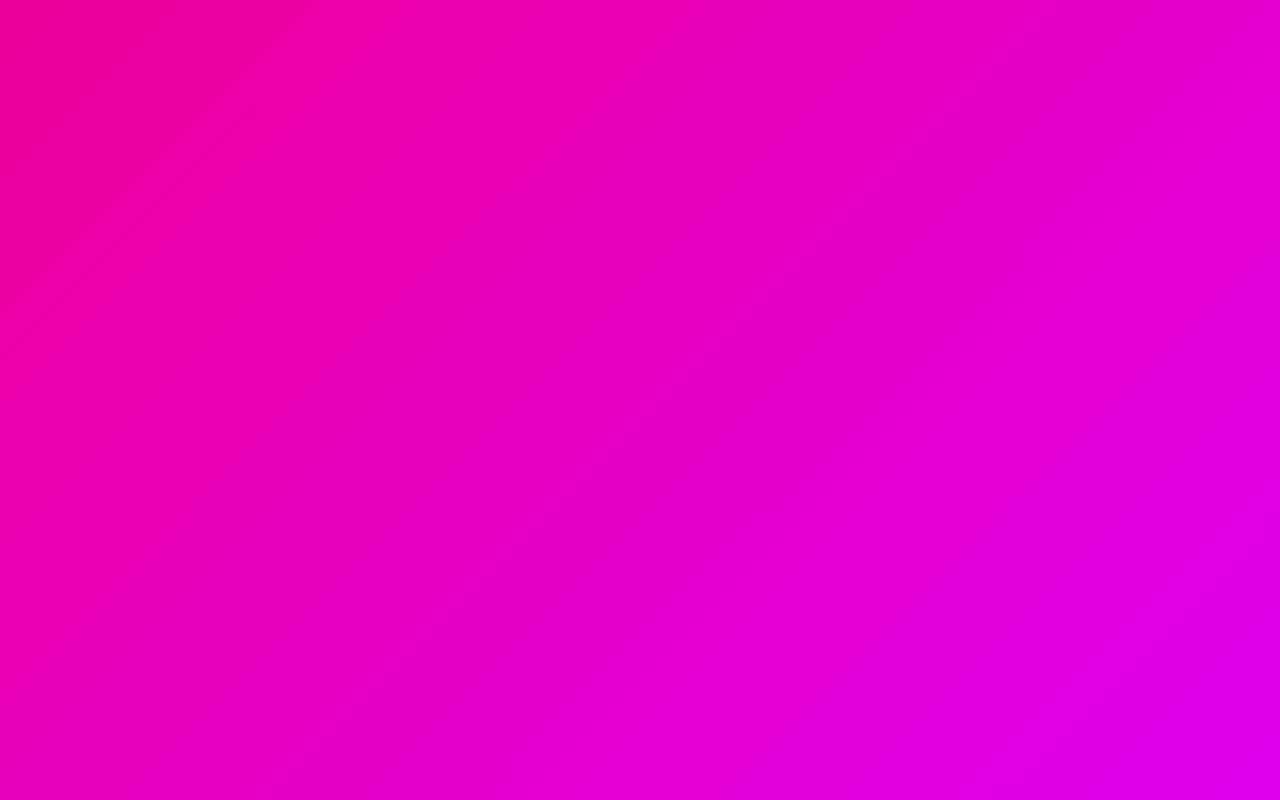
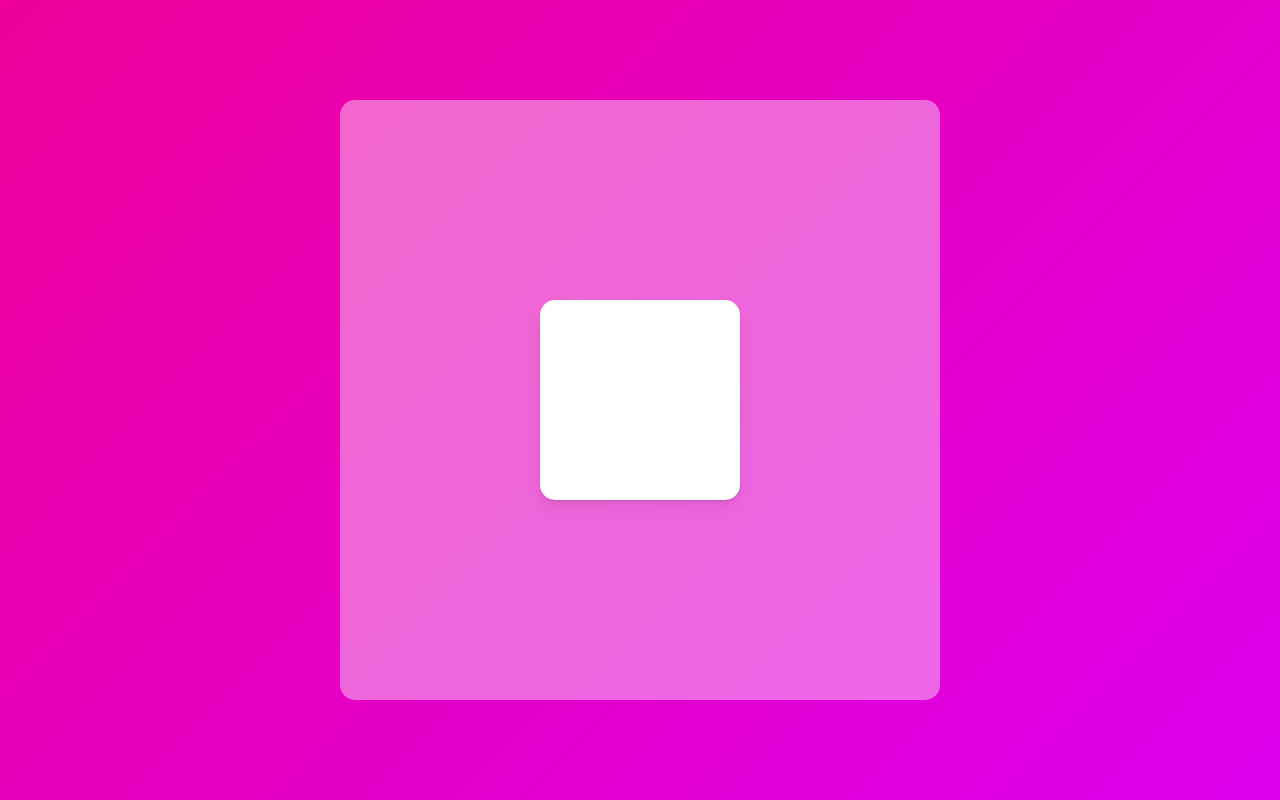
Before and after one commit to minuchi/react-framer-motion, a React (Vite) app: page /gestures in a window 1280 px wide. Before the commit this address had no page. Built offline with nearby package versions, Linux system fonts and the light colour scheme.

Commit message:
Add gestures

```diff
--- /dev/null
+++ b/src/pages/Gestures.tsx
@@ -0,0 +1,46 @@
+import { motion } from 'framer-motion';
+import { useRef } from 'react';
+import styled from 'styled-components';
+
+const BoxWrapper = styled.div`
+  width: 600px;
+  height: 600px;
+  background-color: rgba(255, 255, 255, 0.4);
+  border-radius: 15px;
+  display: flex;
+  justify-content: center;
+  align-items: center;
+  overflow: hidden;
+`;
+
+const Box = styled(motion.div)`
+  width: 200px;
+  height: 200px;
+  background-color: white;
+  border-radius: 15px;
+  box-shadow: 0 2px 3px rgba(0, 0, 0, 0.1), 0 10px 20px rgba(0, 0, 0, 0.06);
+`;
+
+const boxVariants = {
+  hover: { scale: 1.2, rotateZ: 90 },
+  click: { scale: 1, borderRadius: '100px' },
+};
+
+function Gestures() {
+  const boxWrapperRef = useRef<HTMLDivElement>(null);
+  return (
+    <BoxWrapper ref={boxWrapperRef}>
+      <Box
+        drag
+        dragSnapToOrigin
+        dragElastic={0.5}
+        dragConstraints={boxWrapperRef}
+        variants={boxVariants}
+        whileHover="hover"
+        whileTap="click"
+      />
+    </BoxWrapper>
+  );
+}
+
+export default Gestures;
--- a/src/pages/Home.tsx
+++ b/src/pages/Home.tsx
@@ -73,6 +73,9 @@ function Home() {
       <LinkButton variants={LinkButtonVariants} to="/variants">
         Variants
       </LinkButton>
+      <LinkButton variants={LinkButtonVariants} to="/gestures">
+        Gestures
+      </LinkButton>
     </LinkButtons>
   );
 }
--- a/src/pages/index.tsx
+++ b/src/pages/index.tsx
@@ -1,5 +1,6 @@
 import { BrowserRouter, Route, Routes } from 'react-router-dom';
 import Animation from './Animation';
+import Gestures from './Gestures';
 import Home from './Home';
 import Variants from './Variants';
 
@@ -10,6 +11,7 @@ function Pages() {
         <Route path="/" element={<Home />} />
         <Route path="/animation" element={<Animation />} />
         <Route path="/variants" element={<Variants />} />
+        <Route path="/gestures" element={<Gestures />} />
       </Routes>
     </BrowserRouter>
   );
```
